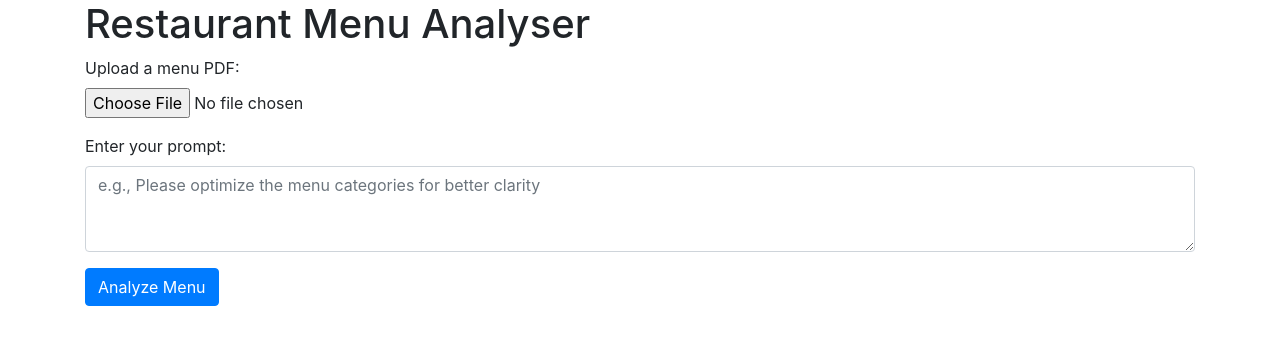
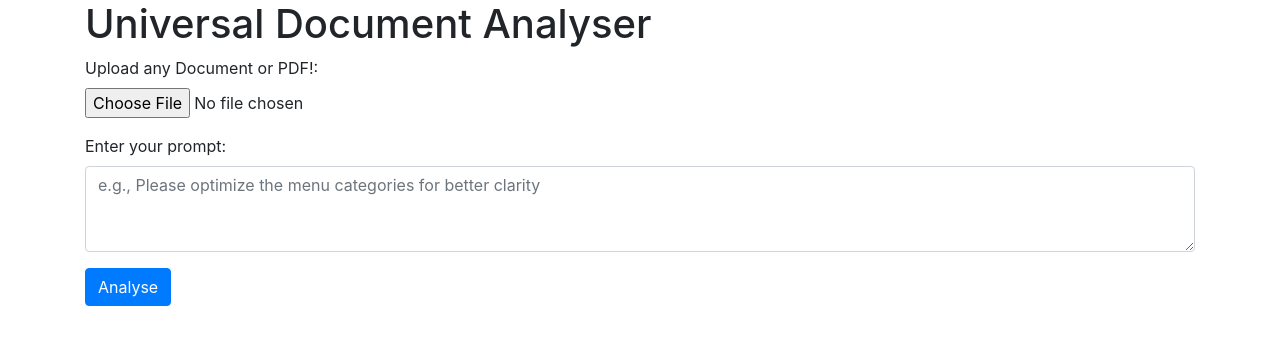
Before and after one commit to HalcyonLegion/Universal-File-Translator-And-Analyser, a Flask app: page / in a window 1280 px wide. Shown: the top 345 px of the page. Run offline with Flask 3, Linux system fonts and the light colour scheme; parts of the project's set-up code (start-up, migrations or seed data) failed here and were passed over; some libraries are stand-ins or nearby versions.

Commit message:
Updated text

```diff
--- a/templates/index.html
+++ b/templates/index.html
@@ -1,22 +1,22 @@
 <!DOCTYPE html>
 <html>
 <head>
-  <title>Restaurant Menu Analyser</title>
+  <title>Universal Document Analyser</title>
   <link rel="stylesheet" href="https://maxcdn.bootstrapcdn.com/bootstrap/4.5.2/css/bootstrap.min.css">
 </head>
 <body>
   <div class="container">
-    <h1>Restaurant Menu Analyser</h1>
+    <h1>Universal Document Analyser</h1>
     <form id="menu_form" method="post" enctype="multipart/form-data">
       <div class="form-group">
-        <label for="menu_image">Upload a menu PDF:</label>
+        <label for="menu_image">Upload any Document or PDF!:</label>
         <input type="file" class="form-control-file" id="menu_image" name="menu_image" accept="application/pdf" required>
       </div>
       <div class="form-group">
         <label for="prompt_input">Enter your prompt:</label>
         <textarea class="form-control" id="prompt_input" name="prompt" rows="3" placeholder="e.g., Please optimize the menu categories for better clarity"></textarea>
       </div>
-      <button id="submit_btn" type="submit" class="btn btn-primary">Analyze Menu</button>
+      <button id="submit_btn" type="submit" class="btn btn-primary">Analyse</button>
     </form>
     <div id="analysis_results"></div>
   </div>
```
Also changed, not shown: README.md.
